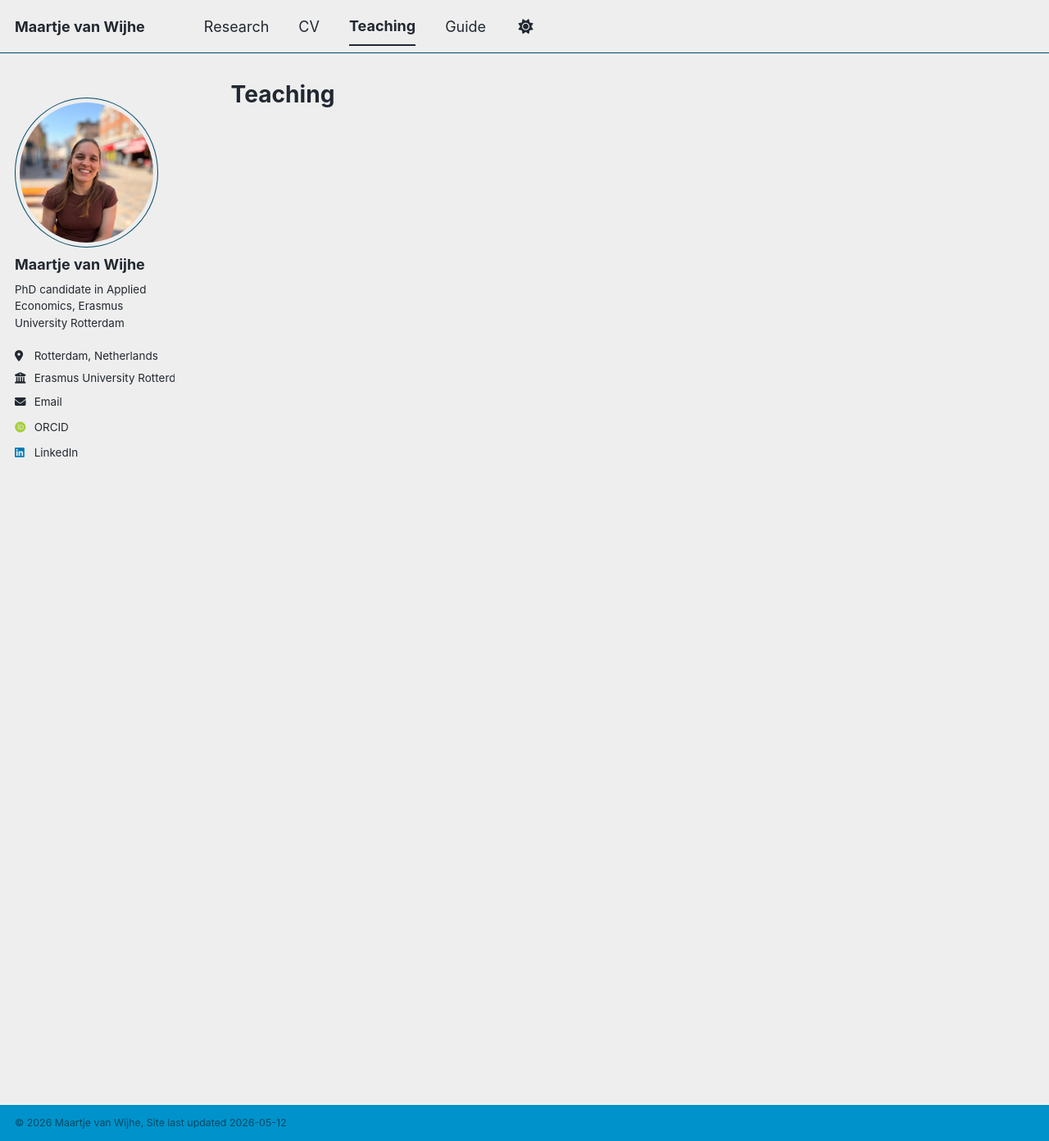
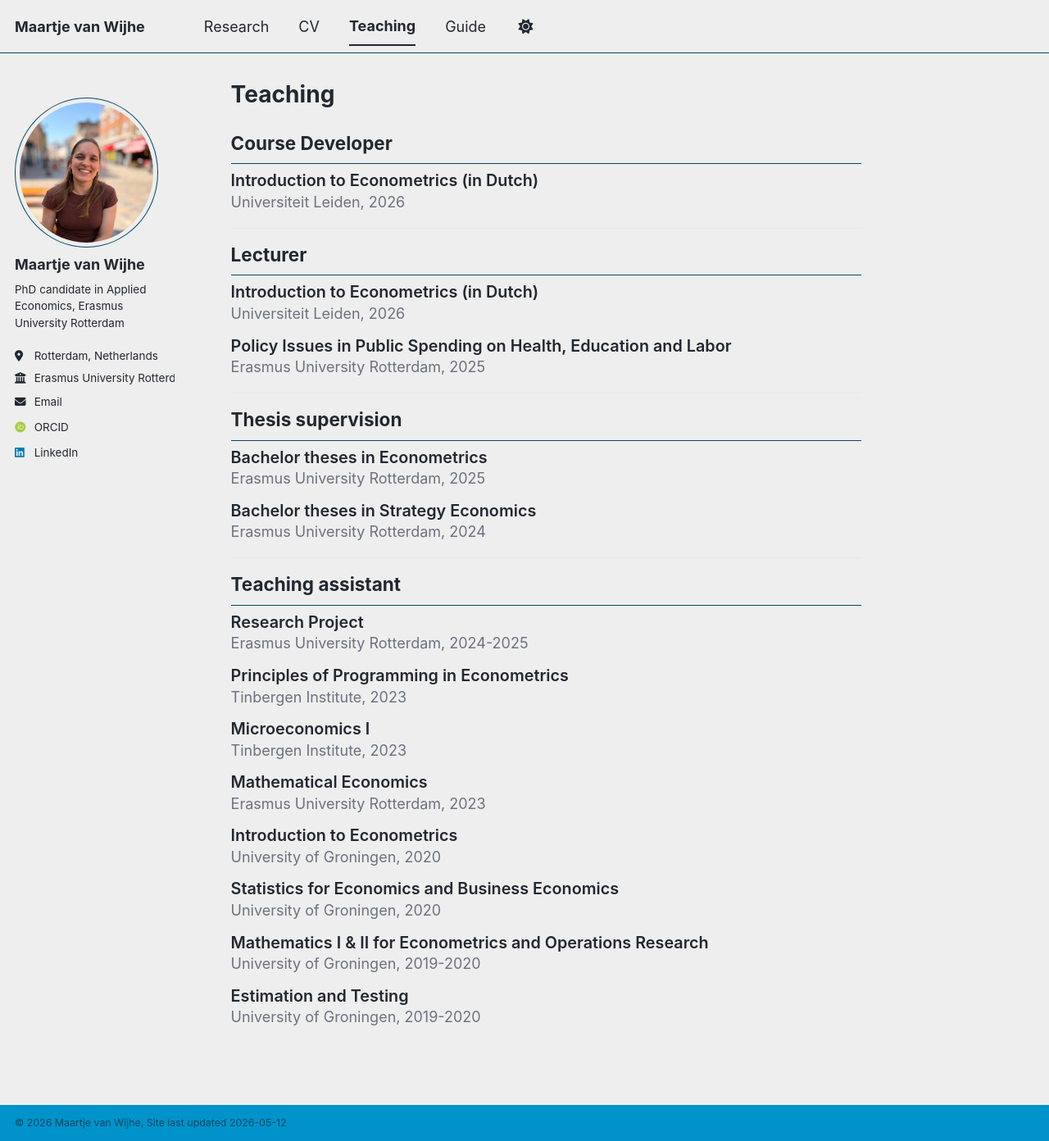
Before and after one commit to Maartjevw23/mywebsite, a Jekyll site: the page built from _pages/teaching.html, in a window 1280 px wide and 1392 px high. Shown: the whole window at 82% size. Built offline with Jekyll 4.4.1, drawn with Linux system fonts in a browser that asks for light colours; some web fonts are replaced; a script bundle is joined from its source files by our own code; library files that are not in the unit come from our copies.

Commit message:
Update teaching.html

```diff
--- a/_pages/teaching.html
+++ b/_pages/teaching.html
@@ -1,12 +1,106 @@
 ---
-layout: archive
 title: "Teaching"
+layout: single
 permalink: /teaching/
-author_profile: true
+share: false
 ---
 
-{% include base_path %}
+<style>
+  /* Ruimte onder paginatitel verkleinen */
+  .page__inner-title { margin-bottom: 0.5em !important; }
+  .page__content h2 { margin-top: 0.8em !important; margin-bottom: 0.4em !important; }
 
-{% for post in site.teaching reversed %}
-  {% include archive-single.html %}
-{% endfor %}
+  /* Compacte styling voor de vakken en universiteiten */
+  .teaching-item {
+    margin-bottom: 0.8em;
+  }
+  .teaching-item h4 {
+    margin: 0 !important;
+    font-size: 1.1em;
+    font-weight: 600;
+  }
+  .teaching-meta {
+    font-size: 0.85em;
+    color: #6b7280; /* Subtiel grijs */
+    margin: 0 !important;
+  }
+</style>
+
+<h2>Course Developer</h2>
+
+<div class="teaching-item">
+  <h4>Introduction to Econometrics (in Dutch)</h4>
+  <p class="teaching-meta">Universiteit Leiden, 2026</p>
+</div>
+
+<hr style="border: 0; border-top: 1px solid #e2e8f0; margin: 1em 0 !important;">
+
+<h2>Lecturer</h2>
+
+<div class="teaching-item">
+  <h4>Introduction to Econometrics (in Dutch)</h4>
+  <p class="teaching-meta">Universiteit Leiden, 2026</p>
+</div>
+
+<div class="teaching-item">
+  <h4>Policy Issues in Public Spending on Health, Education and Labor</h4>
+  <p class="teaching-meta">Erasmus University Rotterdam, 2025</p>
+</div>
+
+<hr style="border: 0; border-top: 1px solid #e2e8f0; margin: 1em 0 !important;">
+
+<h2>Thesis supervision</h2>
+
+<div class="teaching-item">
+  <h4>Bachelor theses in Econometrics</h4>
+  <p class="teaching-meta">Erasmus University Rotterdam, 2025</p>
+</div>
+
+<div class="teaching-item">
+  <h4>Bachelor theses in Strategy Economics</h4>
+  <p class="teaching-meta">Erasmus University Rotterdam, 2024</p>
+</div>
+
+<hr style="border: 0; border-top: 1px solid #e2e8f0; margin: 1em 0 !important;">
+
+<h2>Teaching assistant</h2>
+
+<div class="teaching-item">
+  <h4>Research Project</h4>
+  <p class="teaching-meta">Erasmus University Rotterdam, 2024-2025</p>
+</div>
+
+<div class="teaching-item">
+  <h4>Principles of Programming in Econometrics</h4>
+  <p class="teaching-meta">Tinbergen Institute, 2023</p>
+</div>
+
+<div class="teaching-item">
+  <h4>Microeconomics I</h4>
+  <p class="teaching-meta">Tinbergen Institute, 2023</p>
+</div>
+
+<div class="teaching-item">
+  <h4>Mathematical Economics</h4>
+  <p class="teaching-meta">Erasmus University Rotterdam, 2023</p>
+</div>
+
+<div class="teaching-item">
+  <h4>Introduction to Econometrics</h4>
+  <p class="teaching-meta">University of Groningen, 2020</p>
+</div>
+
+<div class="teaching-item">
+  <h4>Statistics for Economics and Business Economics</h4>
+  <p class="teaching-meta">University of Groningen, 2020</p>
+</div>
+
+<div class="teaching-item">
+  <h4>Mathematics I & II for Econometrics and Operations Research</h4>
+  <p class="teaching-meta">University of Groningen, 2019-2020</p>
+</div>
+
+<div class="teaching-item">
+  <h4>Estimation and Testing</h4>
+  <p class="teaching-meta">University of Groningen, 2019-2020</p>
+</div>
```
